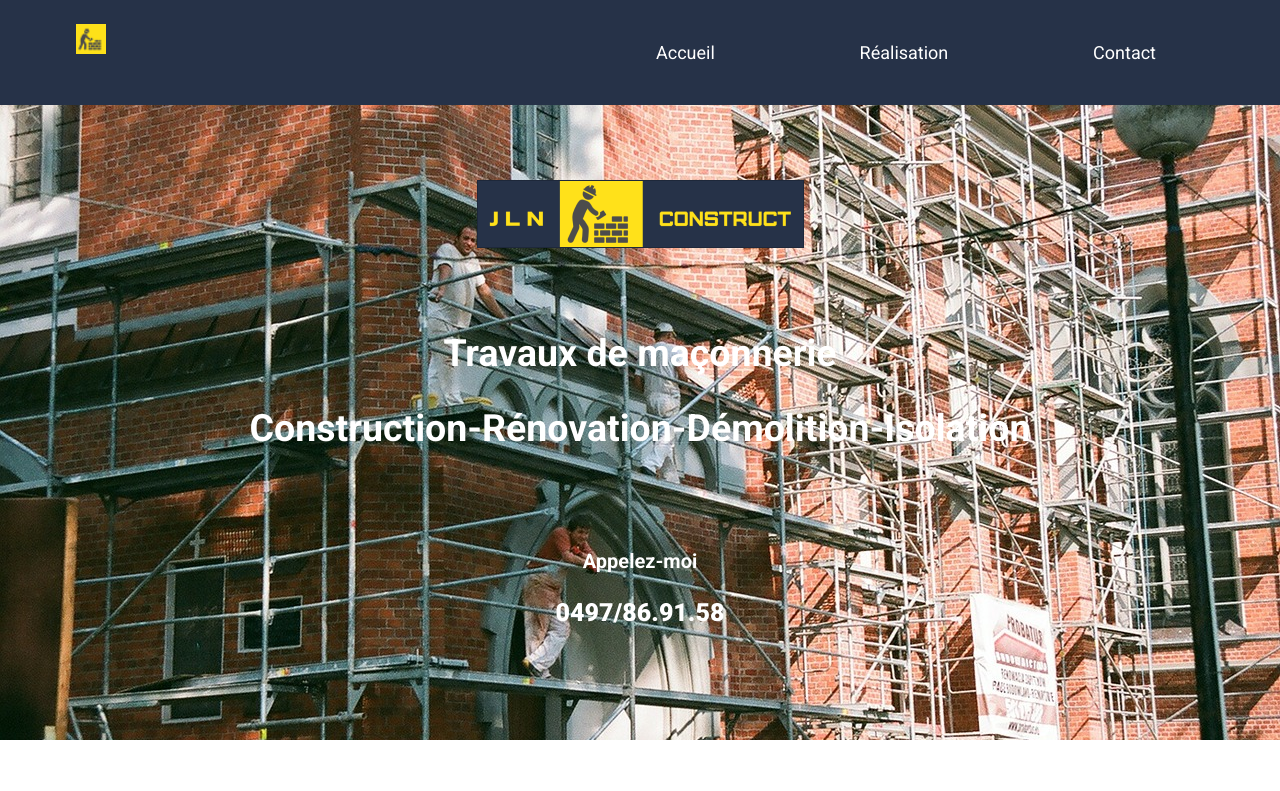
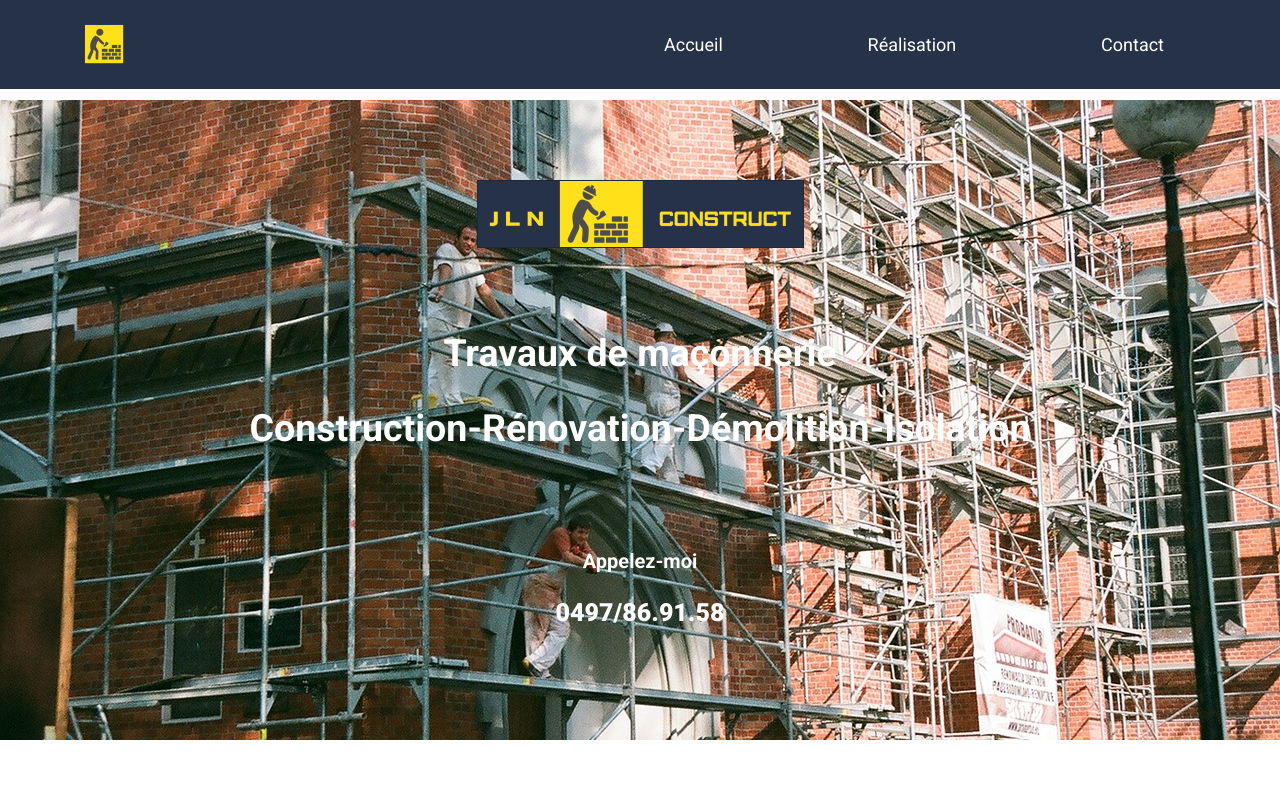
Before and after one commit to Othior/jlnconstruct, an Angular app: page /accueil in a window 1280 px wide. Shown: the top 791 px of the page. Built offline with nearby package versions, Linux system fonts and the light colour scheme.

Commit message:
navbar add logo css

```diff
--- a/src/app/navbar/navbar.component.css
+++ b/src/app/navbar/navbar.component.css
@@ -3,21 +3,25 @@ nav{
     background: #263248;
     display: grid;
     justify-content: center;
+    align-items: center;
     grid-template-columns: 100px 1fr 1fr 100px;
     right: 0;
     top: 0;
     min-width: 100%;
     position: fixed;
-    padding: 1.5rem;
+    padding: 1rem;
     font-size: 18px;
     z-index: 1000000;
 }
-.logo{
+.logo_lien{
+    margin-block-start: .2rem;
     grid-column: 2/3;
+    align-self: center;
 }
-.logo,.image_logo{
-    width: 30px;
-    height: 30px;
+.image_logo {
+    width: 2.5rem;
+    height: 2.5rem;
+    object-fit: cover;
 }
 .lien_groupe{
     grid-column: 3/4;
--- a/src/app/navbar/navbar.component.html
+++ b/src/app/navbar/navbar.component.html
@@ -1,9 +1,7 @@
 <nav>
-    <div class="logo">
-        <a class="logo_lien" href="">
-            <img class="image_logo" src="../../assets/logo.png" alt="logo" />
-        </a>
-    </div>
+    <a class="logo_lien" href="">
+        <img class="image_logo" src="../../assets/logo.svg" alt="logo" />
+    </a>
     <ul class="lien_groupe" #menu>
         <li class="lien_item" *ngFor="let link of liens">
             <a class="lien" href={{link.lien}}> {{link.nom}}</a>
```
Also changed, not shown: src/assets/logo jln construct.svg (added), src/assets/logo.svg (added).
